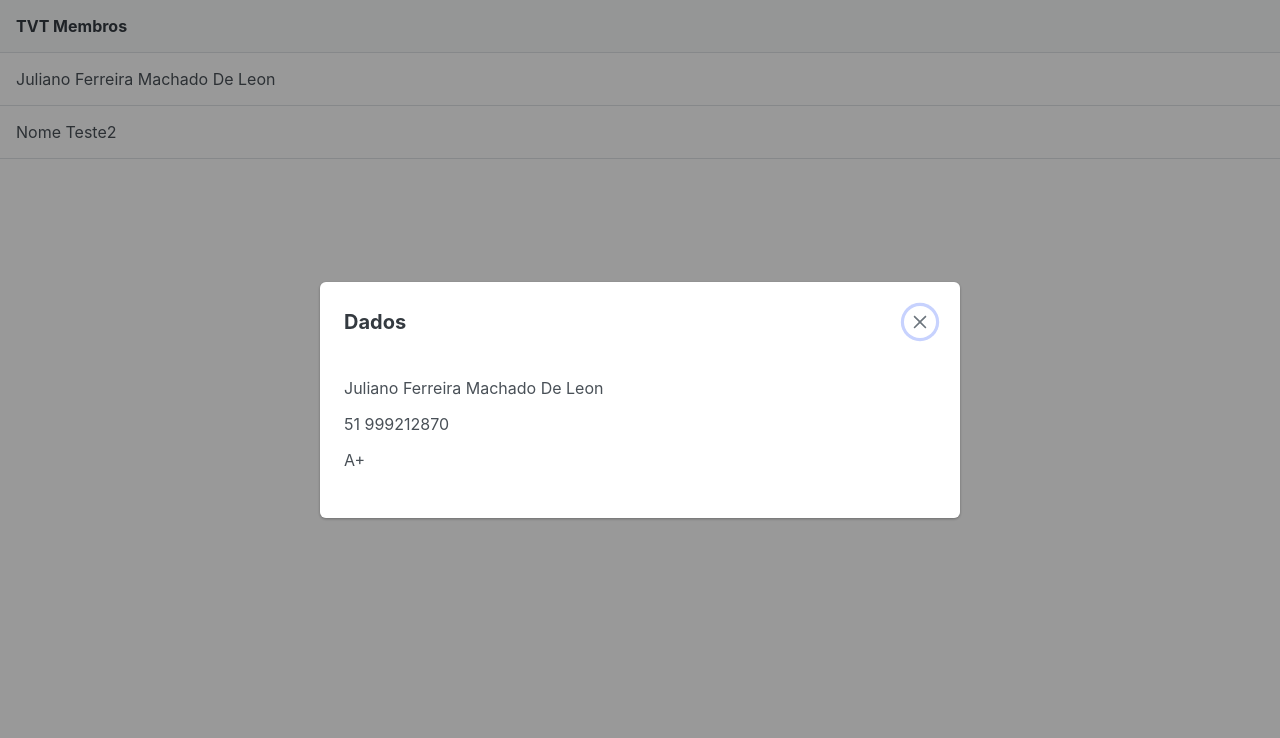
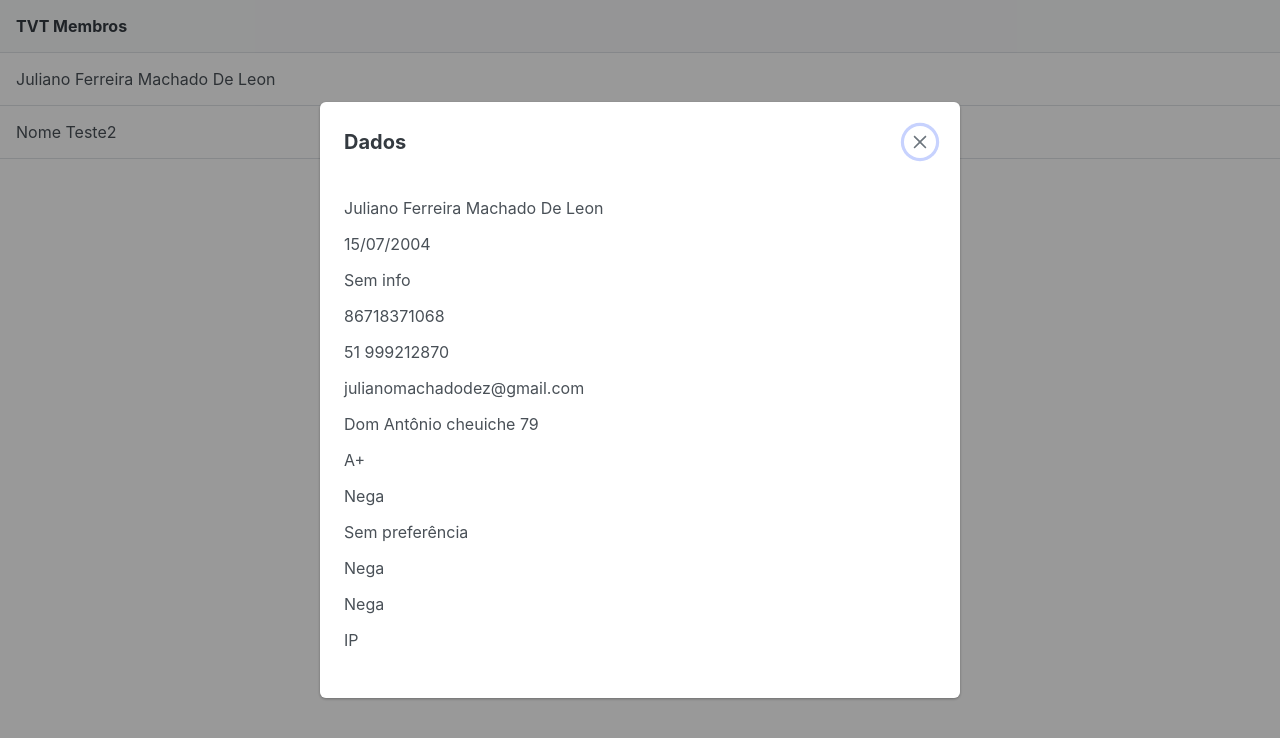
Before and after one commit to ldorosario/tvt-app, a React (Create React App) app: page / in a window 1280 px wide. Both pictures are taken after a click on the element "Juliano Ferreira Machado De Leon". Shown: the top 738 px of the page. Built offline with nearby package versions, Linux system fonts and the light colour scheme.

Commit message:
Update dataTable.tsx

```diff
--- a/src/component/dataTable/dataTable.tsx
+++ b/src/component/dataTable/dataTable.tsx
@@ -32,13 +32,61 @@ export default function Table() {
                 </p>
                 <p className="m-0">
 
+                  {membroSelecionado.dados?.entradaEquipe}
+
+                </p>
+                <p className="m-0">
+
+                  {membroSelecionado.dados?.dataNascimento}
+                </p>
+                <p className="m-0">
+
+                  {membroSelecionado.dados?.rg}
+                </p>
+                <p className="m-0">
+
+                  {membroSelecionado.dados?.cpf}
+                </p>
+                <p className="m-0">
+
                   {membroSelecionado.dados?.telefone}
+                </p>
+                <p className="m-0">
 
+                  {membroSelecionado.dados?.email}
+                </p>
+                <p className="m-0">
+
+                  {membroSelecionado.dados?.endereco}
                 </p>
                 <p className="m-0">
 
                   {membroSelecionado.dados?.tipoSangue}
                 </p>
+                  <p className="m-0">
+
+                  {membroSelecionado.dados?.alergias}
+                </p>
+                <p className="m-0">
+
+                  {membroSelecionado.dados?.hospitalPreferencia}
+                </p>
+                <p className="m-0">
+
+                  {membroSelecionado.dados?.contatoEmergencia}
+                </p>
+                <p className="m-0">
+
+                  {membroSelecionado.dados?.medicamentoUsoCont}
+                </p>
+                <p className="m-0">
+
+                  {membroSelecionado.dados?.problemaSaude}
+                </p>
+                <p className="m-0">
+
+                  {membroSelecionado.dados?.planoSaude}
+                </p>
             </Dialog>
     </div>
   );
```
